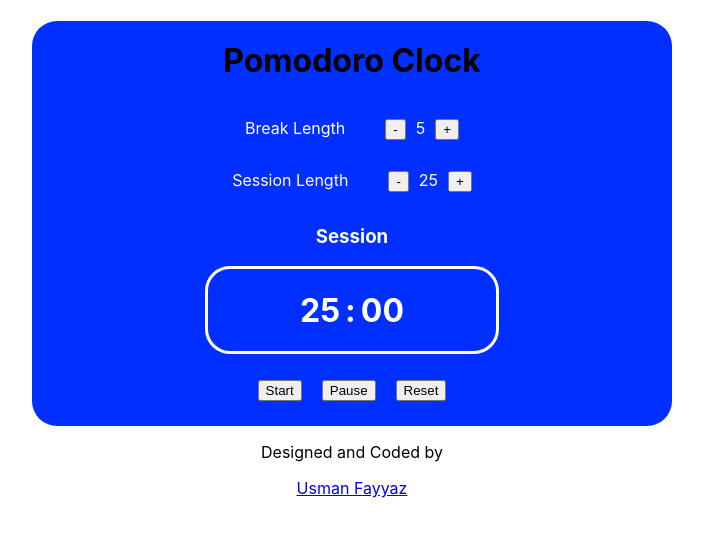
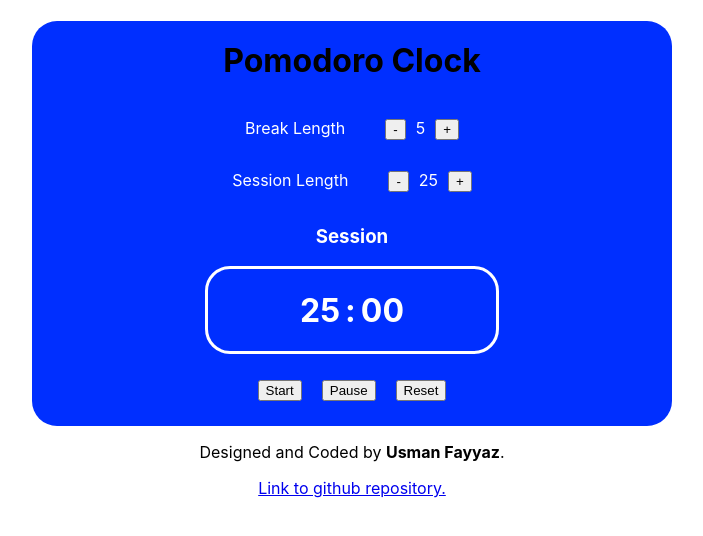
Before and after one commit to UsmanFayyaz31/pomodoro-clock, a React (Create React App) app: page / in a window 1280 px wide. Shown: the top 536 px of the page, without its empty margins (288-991 px from the left). Built offline with nearby package versions, Linux system fonts and the light colour scheme.

Commit message:
change in author

```diff
--- a/src/App.js
+++ b/src/App.js
@@ -12,8 +12,8 @@ function App() {
         <Timer />
       </div>
       <div id="author">
-        <p>Designed and Coded by</p> <br />
-        <a href="https://github.com/UsmanFayyaz/pomodoro-clock">Usman Fayyaz</a>
+        <p>Designed and Coded by <b>Usman Fayyaz</b>.</p> <br />
+        <a href="https://github.com/UsmanFayyaz/pomodoro-clock">Link to github repository.</a>
       </div>
     </div>
   );
```
